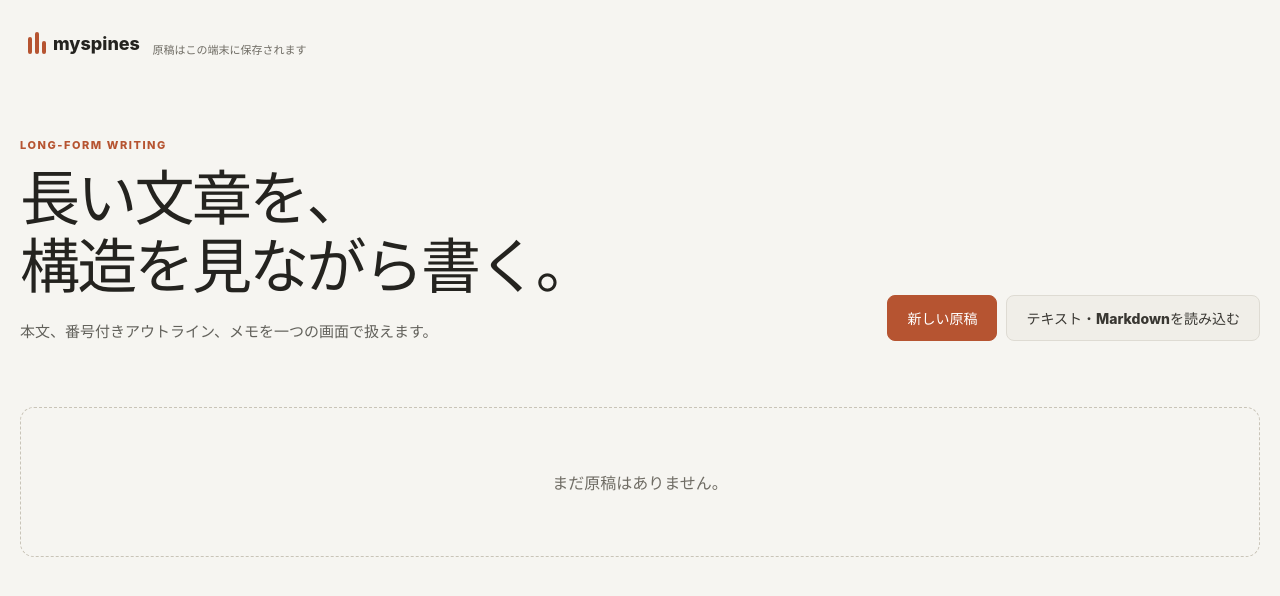
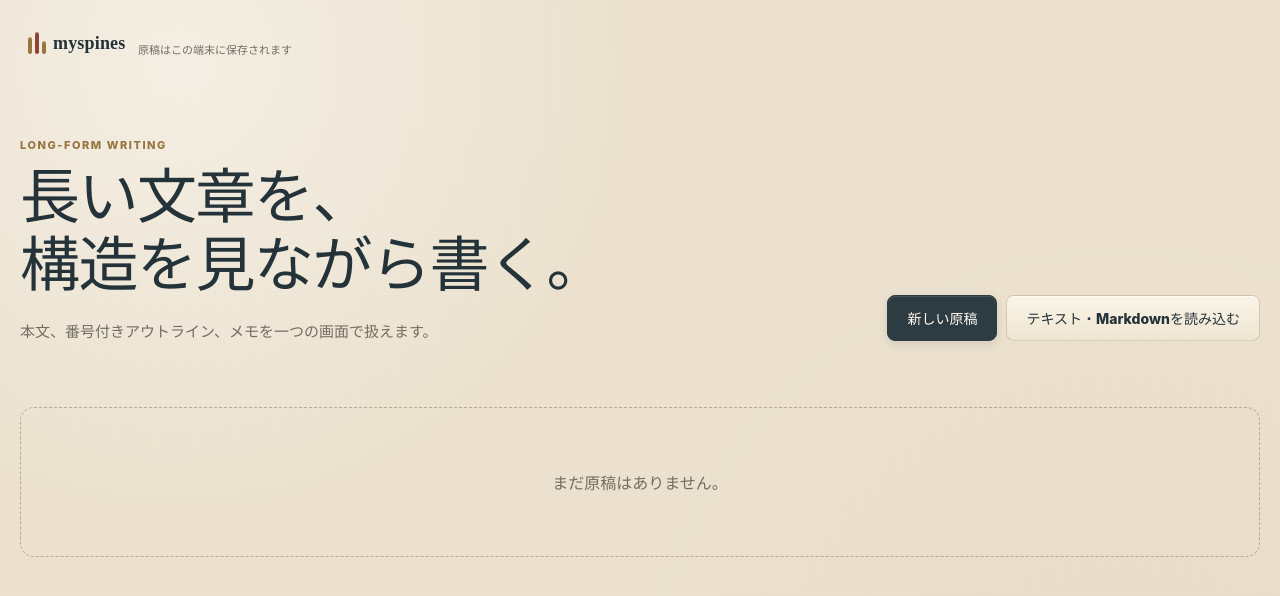
Before and after one commit to silovar-uk/myspines, a website: page index.html in a window 1280 px wide. Drawn offline with Linux system fonts and the light colour scheme.

Commit message:
style: 原稿用紙の質感を本番へ適用

```diff
--- a/index.html
+++ b/index.html
@@ -3,7 +3,7 @@
   <head>
     <meta charset="UTF-8" />
     <meta name="viewport" content="width=device-width, initial-scale=1, viewport-fit=cover" />
-    <meta name="theme-color" content="#f6f5f1" />
+    <meta name="theme-color" content="#ece2cf" />
     <meta name="description" content="段落を動かしながら、長い文章を書くためのエディタ。" />
     <link rel="icon" href="./favicon.svg" type="image/svg+xml" />
     <link rel="manifest" href="./manifest.webmanifest" />
@@ -15,6 +15,7 @@
     <link rel="stylesheet" href="./v4/density.css" />
     <link rel="stylesheet" href="./v4/dark.css" />
     <link rel="stylesheet" href="./v4/refinements.css" />
+    <link rel="stylesheet" href="./v4/materiality.css" />
     <title>myspines</title>
   </head>
   <body>
```
